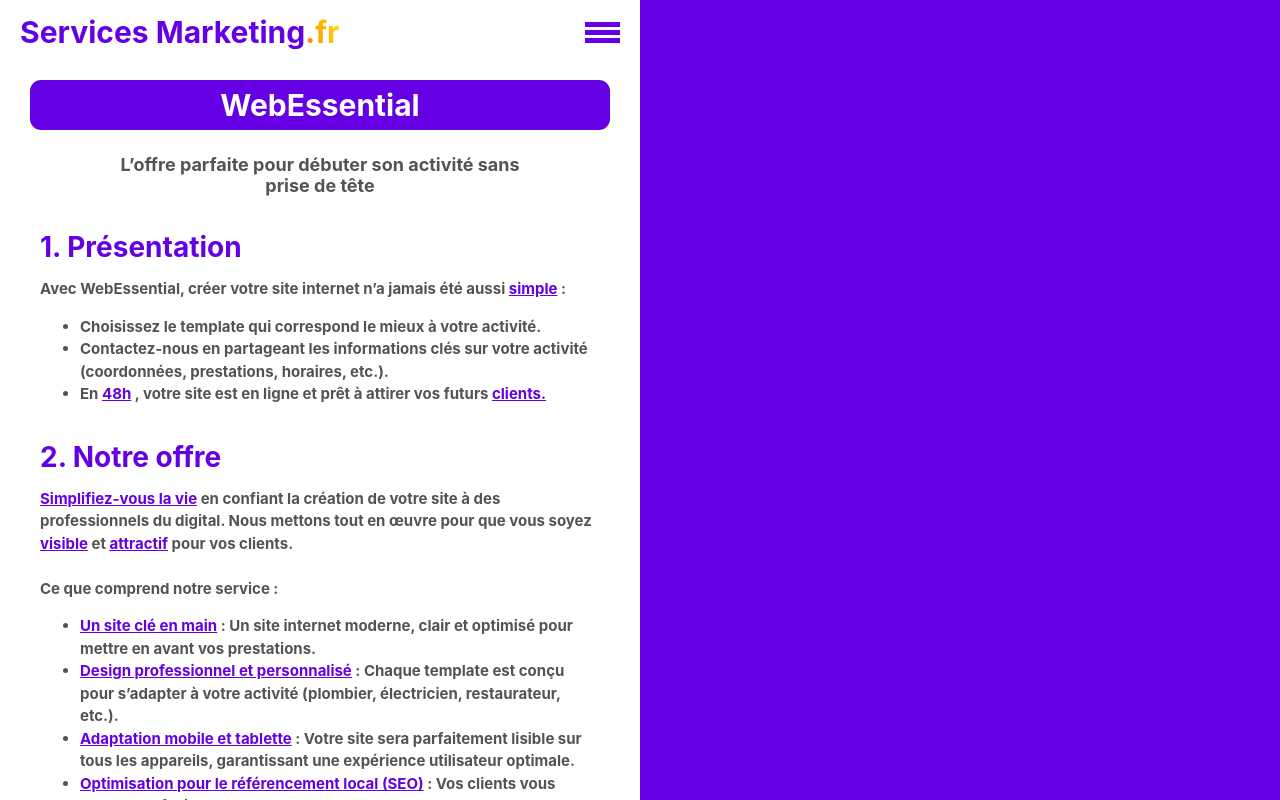
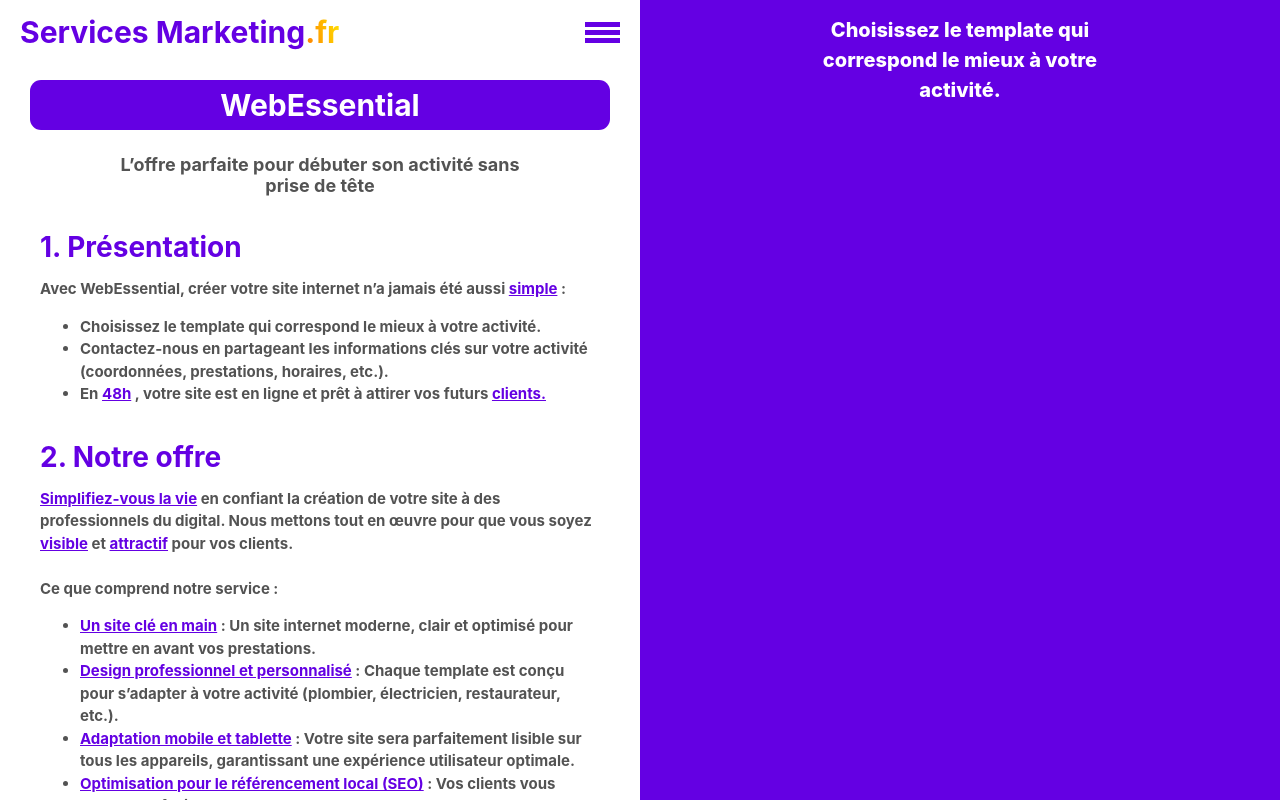
Before and after one commit to HaDock404/app-web-marketing, a React (Create React App) app: page /#/web-essential in a window 1280 px wide. Built offline with nearby package versions, Linux system fonts and the light colour scheme.

Commit message:
MessageOfferLargePage

```diff
--- /dev/null
+++ b/src/components/MessageOfferLargePage.jsx
@@ -0,0 +1,11 @@
+import '../styles/large_page.css'
+
+function MessageOfferLargePage() {
+    return (
+        <article className='message_offer_large_page'>
+            Choisissez le template qui correspond le mieux à votre activité.
+        </article>
+    )
+}
+
+export default MessageOfferLargePage
--- a/src/pages/WebEssential/WebEssentialLargePage.jsx
+++ b/src/pages/WebEssential/WebEssentialLargePage.jsx
@@ -4,6 +4,8 @@ import HeaderLargePage from "../../components/HeaderLargePage"
 import OfferTitle from '../../components/OfferTitle'
 import OfferIntro from '../../components/OfferIntro'
 import OfferParagraph from '../../components/OfferParagraph'
+
+import MessageOfferLargePage from '../../components/MessageOfferLargePage'
 
 function WebEssentialLargePage() {
     return (
@@ -93,8 +95,14 @@ function WebEssentialLargePage() {
                         </ol>
                         `}
                 />
+                <footer style={{
+                    width: '100%',
+                    height: '50px',
+                    backgroundColor: 'white'
+                }}/>
             </article>
             <article className="web_essential_large_page_el2">
+                <MessageOfferLargePage />
             </article>
         </section>
     )
--- a/src/styles/large_page.css
+++ b/src/styles/large_page.css
@@ -96,3 +96,15 @@
     font-weight: bold;
     line-height: 1.5;
 }
+
+.message_offer_large_page {
+    width: calc(100% - 300px);
+    padding: 15px;
+    padding-left: 150px;
+    padding-right: 150px;
+    color: white;
+    font-size: 20px;
+    text-align: center;
+    font-weight: 800;
+    line-height: 1.5;
+}
```
Also changed, not shown: src/components/TemplatesOfferLargePage.jsx (added).
